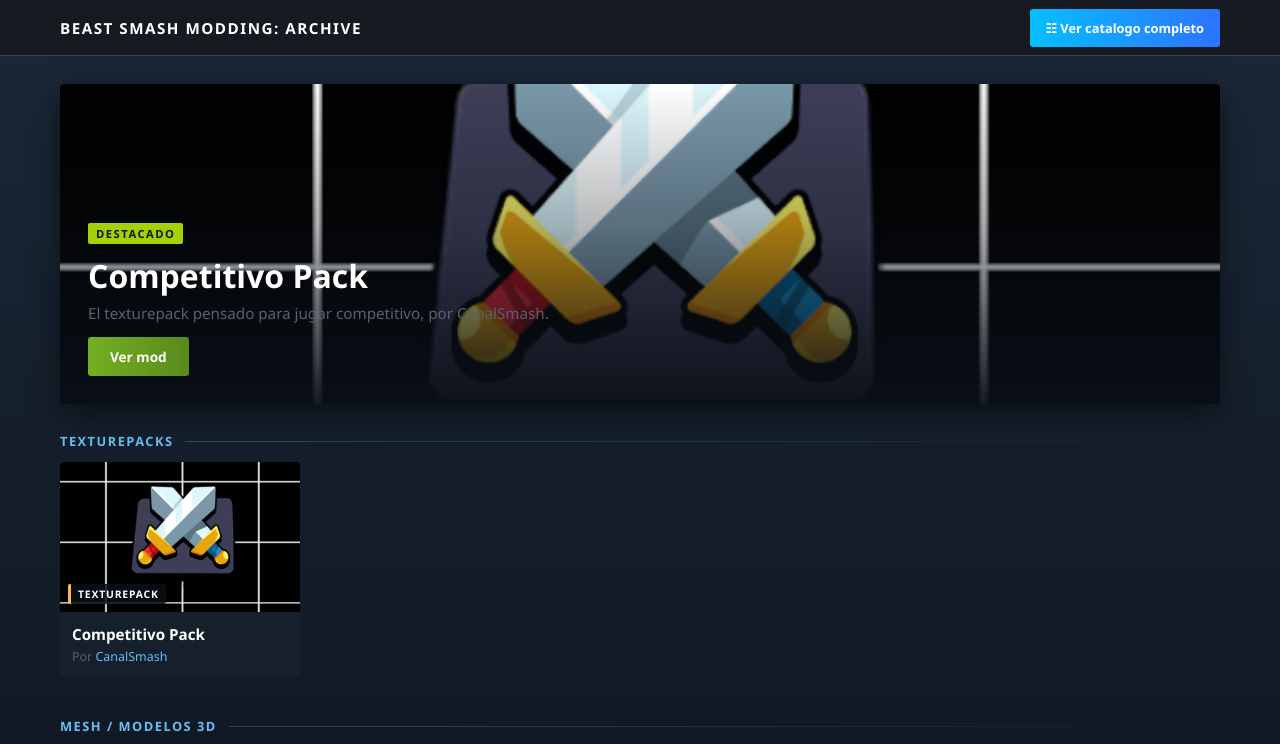
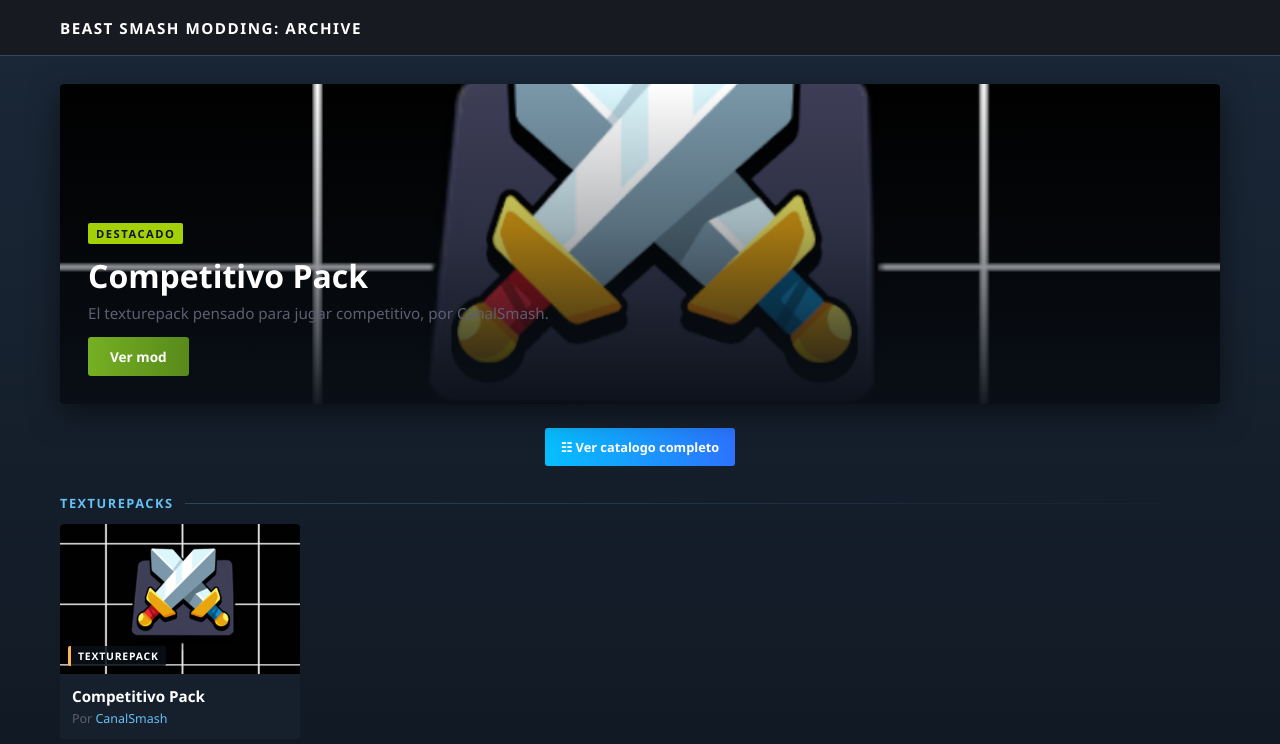
Before and after one commit to Maxi510/Beast-Smash-Modding-Archive, a plain HTML site: page index.html in a window 1280 px wide. Shown: the top 744 px of the page. Drawn offline with Linux system fonts and the light colour scheme.

Commit message:
Add files via upload

```diff
--- a/index.html
+++ b/index.html
@@ -14,27 +14,19 @@
                 <img src="logo.png" alt="Logo" class="nav-logo" onerror="this.style.display='none'">
                 <span class="nav-title">Beast Smash Modding: Archive</span>
             </div>
-
-            <button id="toggleViewBtn" class="btn-toggle" onclick="toggleLayout()">
-                <span id="btnIcon">☷</span> <span id="btnText">Ver catalogo completo</span>
-            </button>
         </div>
     </header>
 
     <main class="main-container">
 
-        <div id="rowLayout" class="layout-rows">
-
-
+        <!-- Banner Hero (Siempre visible arriba) -->
         <section class="hero" id="heroBanner">
-    <!-- Capas de imágenes para el efecto crossfade -->
             <div class="hero-bg-wrapper">
                 <img class="hero-bg active" src="ImagesMods/Competitivo pack.png" alt="Competitivo Pack">
                 <img class="hero-bg" src="ImagesMods/HUDparamaxi.png" alt="HUD">
                 <img class="hero-bg" src="ImagesMods/Ugandas.png" alt="Uganda">
             </div>
 
-    <!-- Contenido del banner -->
             <div class="hero-content">
                 <span class="hero-tag" id="heroTag">DESTACADO</span>
                 <h2 id="heroTitle">Competitivo Pack</h2>
@@ -43,11 +35,19 @@
             </div>
         </section>
 
+        <!-- Botón abajo del banner, arriba de las categorías, y centrado -->
+        <div class="catalogue-action-bar" style="margin: 24px 0; display: flex; justify-content: center;">
+            <button id="toggleViewBtn" class="btn-toggle" onclick="toggleLayout()">
+                <span id="btnIcon">☷</span> <span id="btnText">Ver catalogo completo</span>
+            </button>
+        </div>
+
+        <!-- Contenedor de categorías por filas -->
+        <div id="rowLayout" class="layout-rows">
 
             <section class="category-section">
                 <h2 class="category-title">Texturepacks</h2>
                 <div class="horizontal-scroll">
-
                     <a href="Mods/Texturepack.html" class="mod-card">
                         <div class="card-media">
                             <img src="ImagesMods/Competitivo pack.png" alt="Competitivo Pack" loading="lazy">
@@ -58,15 +58,12 @@
                             <p class="author">Por <span>CanalSmash</span></p>
                         </div>
                     </a>
-
                 </div>
             </section>
-
 
             <section class="category-section">
                 <h2 class="category-title">Mesh / Modelos 3D</h2>
                 <div class="horizontal-scroll">
-
                     <a href="Mods/Steve-mod.html" class="mod-card">
                         <div class="card-media">
                             <img src="ImagesMods/Steve.png" alt="Steve Minecraft" loading="lazy">
@@ -77,7 +74,6 @@
                             <p class="author">Por <span>Maxi</span></p>
                         </div>
                     </a>
-
                     <a href="Mods/Gorilla-mod.html" class="mod-card">
                         <div class="card-media">
                             <img src="ImagesMods/Gorilla Volador.png" alt="Gorila Volador" loading="lazy">
@@ -88,7 +84,6 @@
                             <p class="author">Por <span>Maxi</span></p>
                         </div>
                     </a>
-
                     <a href="Mods/Sanic.html" class="mod-card">
                         <div class="card-media">
                             <img src="ImagesMods/SanicPort.png" alt="Sanic" loading="lazy">
@@ -99,7 +94,6 @@
                             <p class="author">Por <span>Maxi</span></p>
                         </div>
                     </a>
-
                     <a href="Mods/Uganda.html" class="mod-card">
                         <div class="card-media">
                             <img src="ImagesMods/Ugandas.png" alt="Sanic" loading="lazy">
@@ -110,15 +104,12 @@
                             <p class="author">Por <span>CanalSmash</span></p>
                         </div>
                     </a>
-
                 </div>
             </section>
-
 
             <section class="category-section">
                 <h2 class="category-title">Texturas</h2>
                 <div class="horizontal-scroll">
-
                     <a href="Mods/LightJuan-mod.html" class="mod-card">
                         <div class="card-media">
                             <img src="ImagesMods/Light.png" alt="Juan Light" loading="lazy">
@@ -129,7 +120,6 @@
                             <p class="author">Por <span>todocosasuwu_233</span></p>
                         </div>
                     </a>
-
                     <a href="Mods/HUDbajo-mod.html" class="mod-card">
                         <div class="card-media">
                             <img src="ImagesMods/HUDparamaxi.png" alt="HUD invisible" loading="lazy">
@@ -140,7 +130,6 @@
                             <p class="author">Por <span>Juncoo</span></p>
                         </div>
                     </a>
-
                     <a href="Mods/Emoji_mod.html" class="mod-card">
                         <div class="card-media">
                             <img src="ImagesMods/EpicFace.png" alt="EpicFace CheeryBomb" loading="lazy">
@@ -151,7 +140,6 @@
                             <p class="author">Por <span>Maxi</span></p>
                         </div>
                     </a>
-
                     <a href="Mods/LuigiRage-mod.html" class="mod-card">
                         <div class="card-media">
                             <img src="ImagesMods/LuigiRage.png" alt="LuigiRage" loading="lazy">
@@ -162,7 +150,6 @@
                             <p class="author">Por <span>CanalSmash</span></p>
                         </div>
                     </a>
-
                     <a href="Mods/Tripulante-mod.html" class="mod-card">
                         <div class="card-media">
                             <img src="ImagesMods/tripulante.png" alt="Tripulante" loading="lazy">
@@ -173,7 +160,6 @@
                             <p class="author">Por <span>HolaSoyAlex</span></p>
                         </div>
                     </a>
-
                     <a href="Mods/Hulk-mod.html" class="mod-card">
                         <div class="card-media">
                             <img src="ImagesMods/Hulk.png" alt="Hulk" loading="lazy">
@@ -184,7 +170,6 @@
                             <p class="author">Por <span>Maxi</span></p>
                         </div>
                     </a>
-
                     <a href="Mods/DogeLima-mod.html" class="mod-card">
                         <div class="card-media">
                             <img src="ImagesMods/DogeGuantesLima.png" alt="Doge guantes lima" loading="lazy">
@@ -195,7 +180,6 @@
                             <p class="author">Por <span>MaxBeastSmash</span></p>
                         </div>
                     </a>
-
                     <a href="Mods/Mario-mod.html" class="mod-card">
                         <div class="card-media">
                             <img src="ImagesMods/Mario.png" alt="Mario" loading="lazy">
@@ -206,25 +190,21 @@
                             <p class="author">Por <span>CanalSmash</span></p>
                         </div>
                     </a>
-
                 </div>
             </section>
 
         </div>
 
-
+        <!-- Contenedor del Catálogo Completo (Grid) -->
         <div id="gridLayout" class="layout-grid hidden">
             <h2 class="category-title">Catálogo Completo</h2>
             <div class="grid-container" id="gridTarget">
-
             </div>
         </div>
 
     </main>
 
     <script>
-
-// CONFIGURACIÓN DEL BANNER ROTATIVO (10 SEGUNDOS)
         const heroData = [
             {
                 tag: "DESTACADO",
@@ -257,11 +237,9 @@
             const heroDesc = document.getElementById('heroDesc');
             const heroBtn = document.getElementById('heroBtn');
 
-
             heroContent.style.opacity = '0';
 
             setTimeout(() => {
-
                 currentHeroIndex = (currentHeroIndex + 1) % heroData.length;
                 const currentData = heroData[currentHeroIndex];
 
@@ -273,20 +251,16 @@
                     }
                 });
 
-
                 heroTag.innerText = currentData.tag;
                 heroTitle.innerText = currentData.title;
                 heroDesc.innerText = currentData.desc;
                 heroBtn.href = currentData.link;
 
-
                 heroContent.style.opacity = '1';
             }, 400);
         }
 
-
         setInterval(rotateHeroBanner, 10000);
-
 
         let isGrid = false;
 
```
Lines whose indentation alone changed are shown as unchanged.
